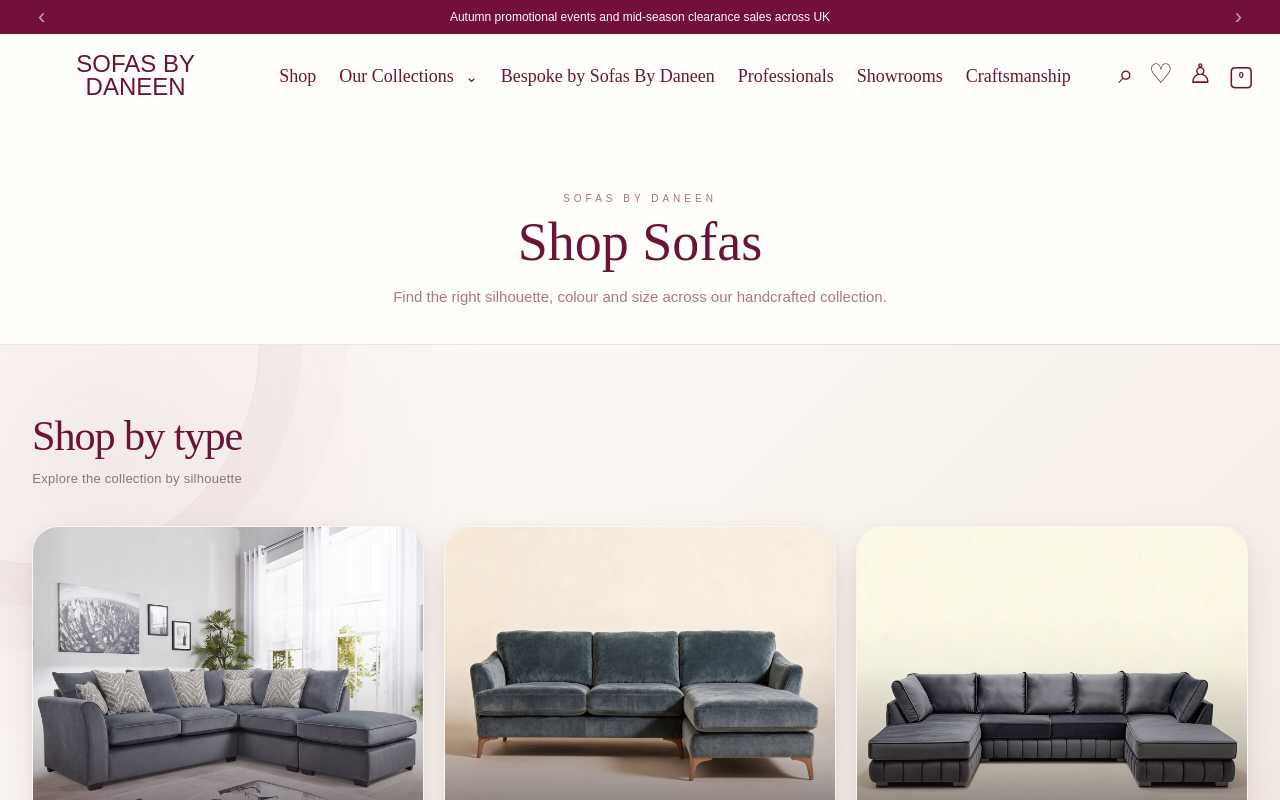
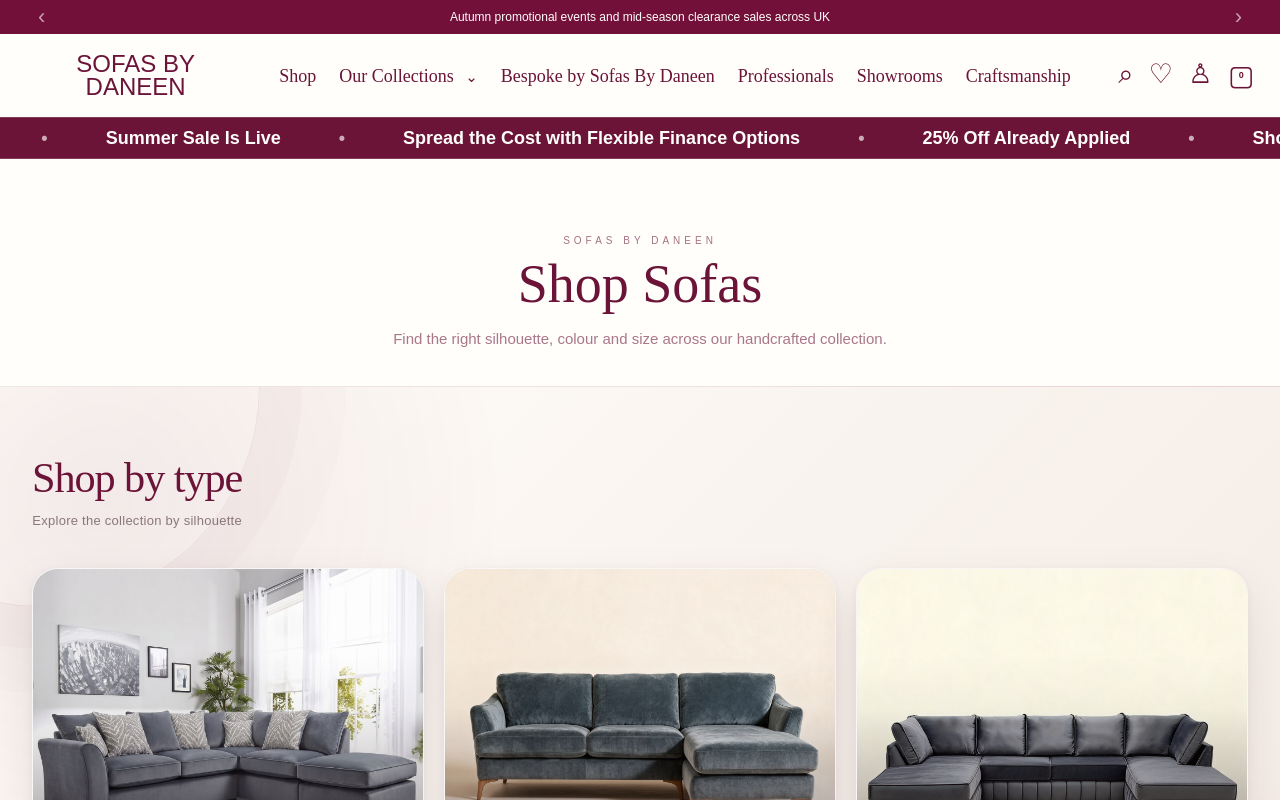
Before and after one commit to ahmedFayyazG/sofasbydaneen, a Next.js app: page /shop in a window 1280 px wide. Shown: the top 800 px of the page. Built offline with nearby package versions, Linux system fonts and the light colour scheme; a web font is replaced by a local one.

Commit message:
Add home promo marquee below shop navbar

```diff
--- a/app/shop/page.tsx
+++ b/app/shop/page.tsx
@@ -30,6 +30,19 @@ export default async function ShopPage({
       <div id="top">
         <div className="announce"><span aria-hidden="true">‹</span><p>Autumn promotional events and mid-season clearance sales across UK</p><span aria-hidden="true">›</span></div>
         <SiteHeader />
+        <div className="promo-marquee" aria-label="Current offers">
+          <div className="promo-marquee-track">
+            {[0, 1].map((loop) => (
+              <div className="promo-marquee-group" aria-hidden={loop === 1 ? "true" : undefined} key={loop}>
+                <span>Free Delivery Across England &amp; Wales.</span>
+                <a href="https://www.thehouseofbrands.co.uk/pages/contact-us">Summer Sale Is Live</a>
+                <span>Spread the Cost with Flexible Finance Options</span>
+                <span>25% Off Already Applied</span>
+                <span>Showroom open 7 days a week</span>
+              </div>
+            ))}
+          </div>
+        </div>
         <main id="main-content">
           <section className="shop-hero" aria-labelledby="shop-title">
             <p className="kicker">SOFAS BY DANEEN</p>
```
